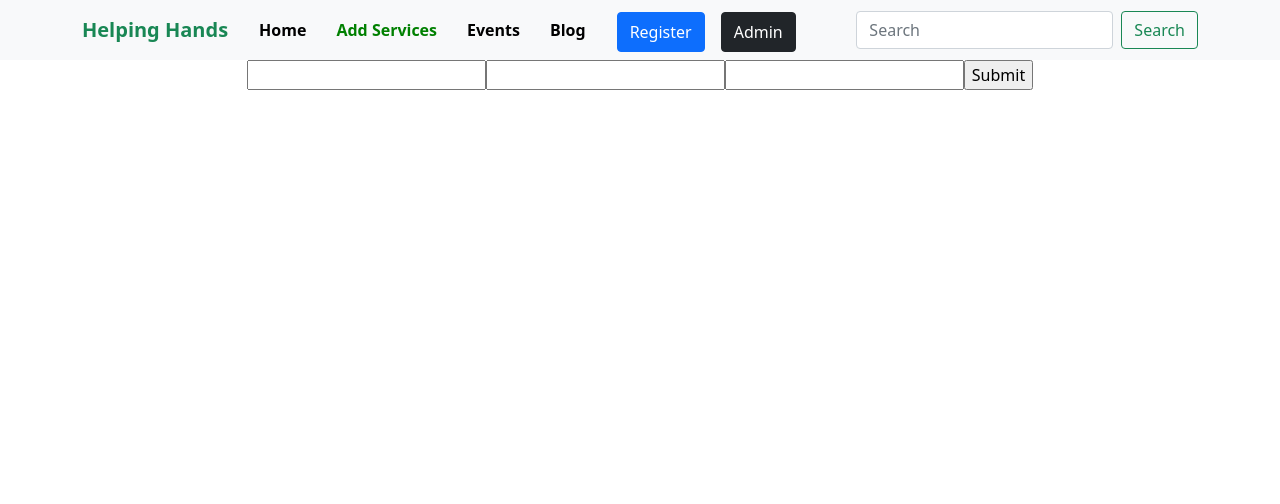
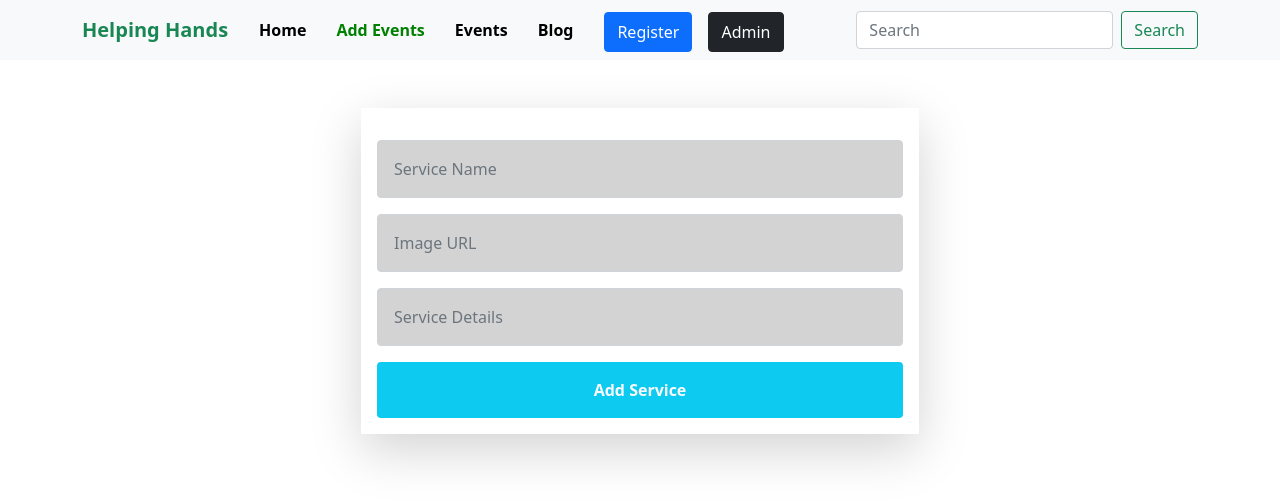
Before and after one commit to FahamidulDipro/helping-hands, a React (Create React App) app: page /add-services in a window 1280 px wide. Shown: the top 504 px of the page. Built offline with nearby package versions, Linux system fonts and the light colour scheme.

Commit message:
Clicking on Cancel button instantly removes service from UI

```diff
--- a/src/components/AddServices/AddServices.js
+++ b/src/components/AddServices/AddServices.js
@@ -1,7 +1,9 @@
 import React from "react";
 import { useForm } from "react-hook-form";
+import { useNavigate } from "react-router-dom";
 const AddServices = () => {
   const { register, handleSubmit } = useForm();
+  const navigate = useNavigate();
   const onSubmit = (data) => {
     fetch("http://localhost:5000/addServices/", {
       method: "POST",
@@ -11,16 +13,47 @@ const AddServices = () => {
       body: JSON.stringify(data),
     })
       .then((res) => res.json())
-      .then((result) => console.log(result));
+      .then((result) => {
+        navigate("/");
+        console.log(result);
+      });
   };
+
   return (
-    <form onSubmit={handleSubmit(onSubmit)}>
-      <input {...register("name")} />
-      <input {...register("img")} />
-      <input {...register("detail")} />
+    <section className="d-flex justify-content-center container">
+      <form
+        onSubmit={handleSubmit(onSubmit)}
+        className="mt-5 shadow-lg w-50 p-3"
+      >
+        <input
+          {...register("name")}
+          className="form-control p-3 text-secondary my-3"
+          style={{ background: "lightGrey" }}
+          placeholder="Service Name"
+          required
+        />
+        <input
+          {...register("img")}
+          className="form-control p-3 text-secondary my-3"
+          style={{ background: "lightGrey" }}
+          placeholder="Image URL"
+          required
+        />
+        <input
+          {...register("detail")}
+          className="form-control p-3 text-secondary my-3"
+          style={{ background: "lightGrey" }}
+          placeholder="Service Details"
+          required
+        />
 
-      <input type="submit" />
-    </form>
+        <input
+          type="submit"
+          className="w-100 bg-info text-light fw-bold border-0 p-3 rounded "
+          value="Add Service"
+        />
+      </form>
+    </section>
   );
 };
 
--- a/src/components/Events/Events.js
+++ b/src/components/Events/Events.js
@@ -10,12 +10,17 @@ const Events = () => {
   }, []);
   const cancelHandler = (id) => {
     const confirmDelete = window.confirm("Are you sure you want to remove?");
+
     if (confirmDelete) {
       fetch(`http://localhost:5000/delete/${id}`, {
         method: "DELETE",
       })
         .then((res) => res.json())
         .then((result) => {
+          const remainingServices = selectedServices.filter(
+            (services) => services._id !== id
+          );
+          setSelectedServices(remainingServices);
           console.log(result);
         });
     }
--- a/src/components/Navigation/Navigation.js
+++ b/src/components/Navigation/Navigation.js
@@ -17,7 +17,7 @@ const Navigation = () => {
               <NavLink to="/" className={({isActive})=>isActive?'active-link':'link'}>Home</NavLink>
 
               <NavLink to="/add-services" className={({isActive})=>isActive?'active-link':'link'}>
-                Add Services
+                Add Events
               </NavLink>
               <NavLink to="/events" className={({isActive})=>isActive?'active-link':'link'}>
                 Events
```
